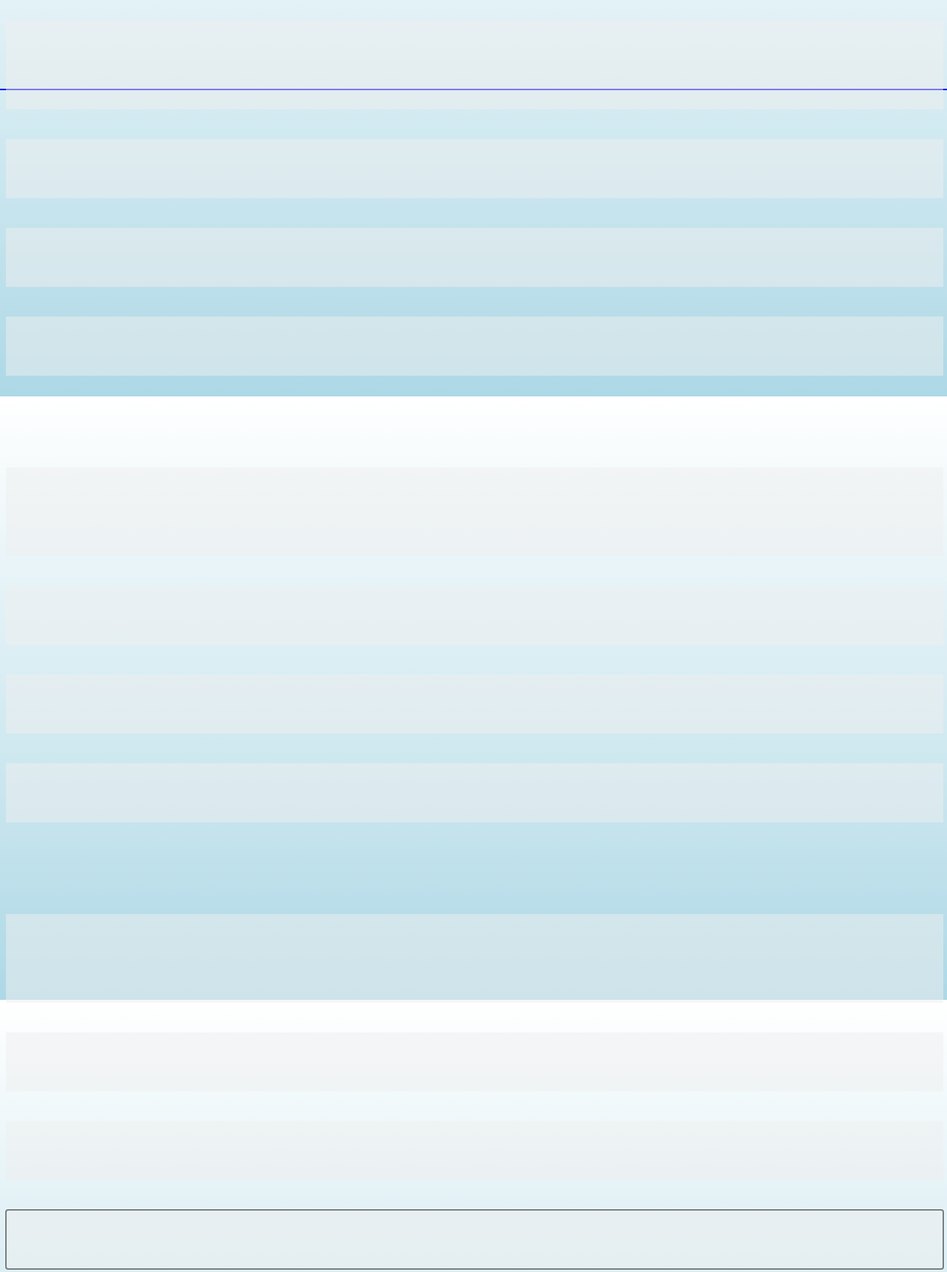
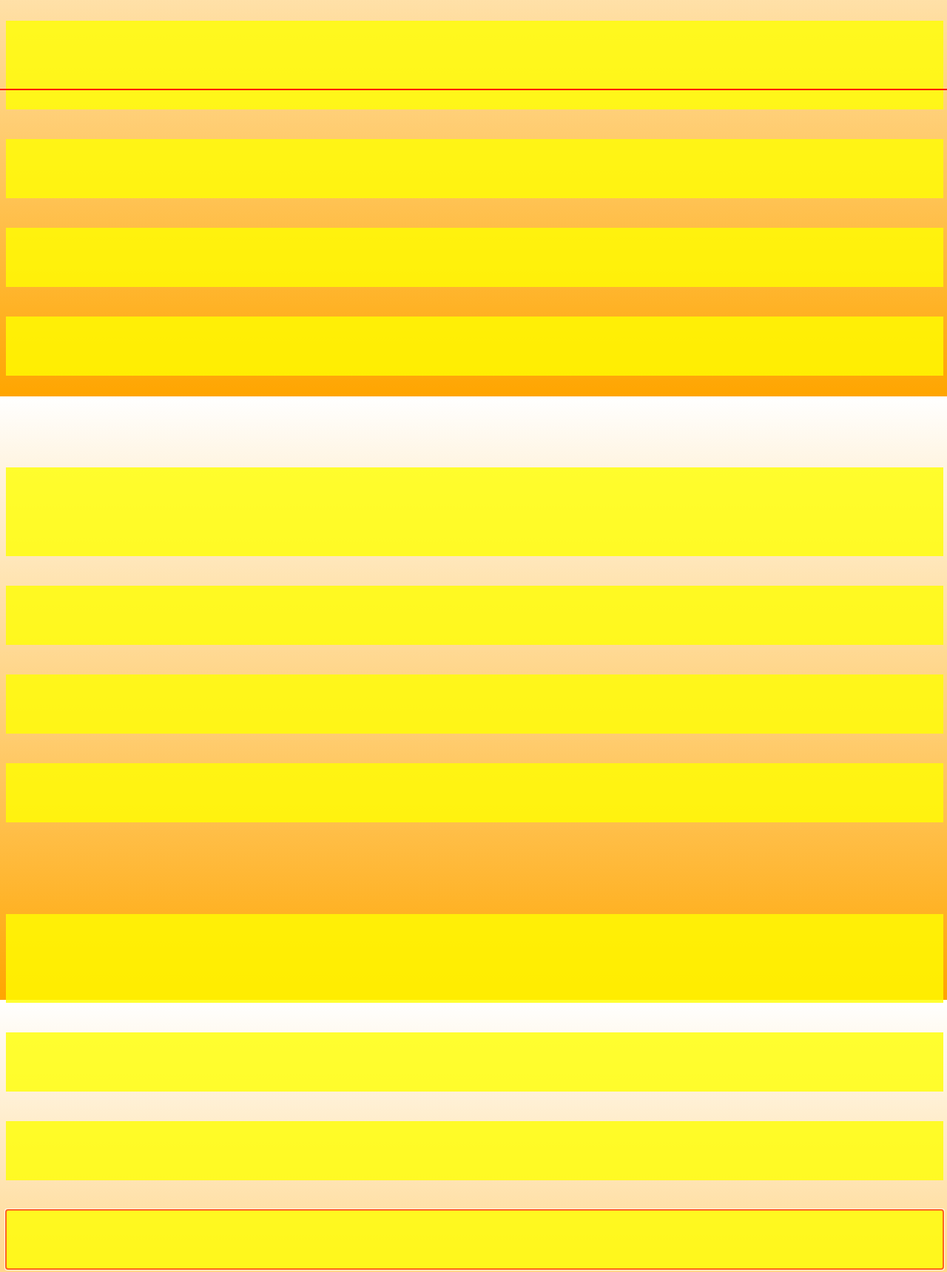
Before and after one commit to KajizukaTaichi/otoge, a plain HTML site: page index.html in a window 1280 px wide. Shown: the part 280-2000 px from the top of the page at 74% size. Drawn offline with Linux system fonts and the light colour scheme.

Commit message:
Update index.html

```diff
--- a/index.html
+++ b/index.html
@@ -34,6 +34,20 @@
                     .focus();
             }
 
+            const observer = new IntersectionObserver((entries, observer) => {
+                entries.forEach(entry => {
+                    if (!entry.isIntersecting && entry.boundingClientRect.bottom > window.innerHeight) {
+                        entry.target.className = "space";
+                        observer.unobserve(entry.target);
+                        focusLast();
+                    }
+                });
+            }, {
+                root: null,
+                rootMargin: "0px 0px 0px 0px",
+                threshold: 1.0
+            });
+
             function playGame(musicScore) {
                 const max = musicScore.length;
 
@@ -68,6 +82,7 @@
                             clearInterval(intervalManage);
                         }
                     });
+                    observer.observe(elm);
                     area.appendChild(elm);
                 }
                 document.body.appendChild(area);
@@ -91,15 +106,15 @@
                 .flat();
             playGame(musicScore);
         </script>
-        <script src="playmusic.js"></script>
 
         <style>
             #line {
+                z-index: 1;
                 position: absolute;
                 left: 0;
                 width: 100%;
                 height: 2px;
-                background-color: blue;
+                background-color: red;
             }
 
             #player {
@@ -116,11 +131,18 @@
                 width: 99vw;
                 position: relative;
                 border-width: 0;
-                opacity: 0.5;
+                opacity: 80%;
+                background-color: yellow;
             }
 
             #area {
+                z-index: 0;
                 position: absolute;
+            }
+
+            button:focus {
+                outline: auto;
+                outline-color: orangered;
             }
 
             #area,
@@ -134,7 +156,7 @@
             body {
                 height: 100vh;
                 overflow: hidden;
-                background: linear-gradient(to bottom, white, lightblue);
+                background: linear-gradient(to bottom, white, orange);
             }
         </style>
     </body>
```
